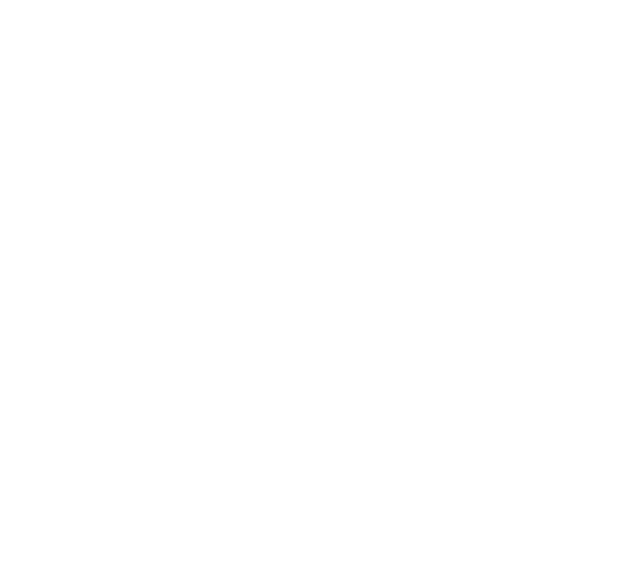
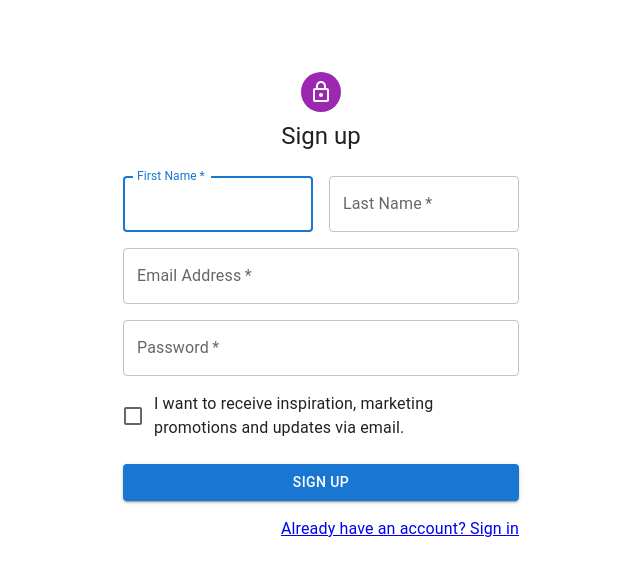
Before and after one commit to AnaniyaLegesse/uninet_admin_vite, a React (Vite) app: page /signup in a window 1280 px wide. Before the commit this address had no page. Shown: the top 576 px of the page, without its empty margins (319-959 px from the left). Built offline with nearby package versions, Linux system fonts and the light colour scheme.

Commit message:
Update on Auth pages UI

```diff
--- a/src/App.jsx
+++ b/src/App.jsx
@@ -12,6 +12,8 @@
 import Profile from "./pages/profile/Profile";
 import Setting from "./pages/setting/Setting";
 import Notification from "./pages/notification/Notification";
+import SignIn from "./pages/sign-in/SignIn";
+import SignUp from "./pages/sign-up/SignUp";
 
 function App() {
   const { darkMode } = useContext(DarkModeContext);
@@ -28,6 +30,9 @@
         <Routes>
           <Route path="/">
             <Route path="login" element={<Login />} />
+            <Route path="signin" element={<SignIn />} />
+            <Route path="signup" element={<SignUp />} />
+
             <Route
               index
               element={
@@ -36,6 +41,7 @@
                 </RequireAuth>
               }
             />
+
             <Route path="users">
 
               <Route
--- /dev/null
+++ b/src/pages/sign-in/SignIn.jsx
@@ -0,0 +1,94 @@
+import React from 'react'
+import Avatar from '@mui/material/Avatar';
+import Button from '@mui/material/Button';
+import CssBaseline from '@mui/material/CssBaseline';
+import TextField from '@mui/material/TextField';
+import FormControlLabel from '@mui/material/FormControlLabel';
+import Checkbox from '@mui/material/Checkbox';
+import { Link } from "react-router-dom";
+import Grid from '@mui/material/Grid';
+import Box from '@mui/material/Box';
+import LockOutlinedIcon from '@mui/icons-material/LockOutlined';
+import Typography from '@mui/material/Typography';
+import Container from '@mui/material/Container';
+
+const SignIn = () =>  {
+    const handleSubmit = (event) => {
+        event.preventDefault();
+        const data = new FormData(event.currentTarget);
+        console.log({
+          email: data.get('email'),
+          password: data.get('password'),
+        });
+      };
+
+      return (
+          <Container component="main" maxWidth="xs">
+            <CssBaseline />
+            <Box
+              sx={{
+                marginTop: 8,
+                display: 'flex',
+                flexDirection: 'column',
+                alignItems: 'center',
+              }}
+            >
+              <Avatar sx={{ m: 1, bgcolor: 'secondary.main' }}>
+                <LockOutlinedIcon />
+              </Avatar>
+              <Typography component="h1" variant="h5">
+                Sign in
+              </Typography>
+              <Box component="form" onSubmit={handleSubmit} noValidate sx={{ mt: 1 }}>
+                <TextField
+                  margin="normal"
+                  required
+                  fullWidth
+                  id="email"
+                  label="Email Address"
+                  name="email"
+                  autoComplete="email"
+                  autoFocus
+                />
+                <TextField
+                  margin="normal"
+                  required
+                  fullWidth
+                  name="password"
+                  label="Password"
+                  type="password"
+                  id="password"
+                  autoComplete="current-password"
+                />
+                <FormControlLabel
+                  control={<Checkbox value="remember" color="primary" />}
+                  label="Remember me"
+                />
+                <Button
+                  type="submit"
+                  fullWidth
+                  variant="contained"
+                  sx={{ mt: 3, mb: 2 }}
+                >
+                  Sign In
+                </Button>
+                <Grid container>
+                  <Grid item xs>
+                    <Link href="#" variant="body2">
+                      Forgot password?
+                    </Link>
+                  </Grid>
+                  <Grid item>
+                    <Link to="/sign-up" variant="body2">
+                      {"Don't have an account? Sign Up"}
+                    </Link>
+                  </Grid>
+                </Grid>
+              </Box>
+            </Box>
+          </Container>
+
+      );
+    }
+
+export default SignIn
--- /dev/null
+++ b/src/pages/sign-up/SignUp.jsx
@@ -0,0 +1,116 @@
+import React from 'react'
+import Avatar from '@mui/material/Avatar';
+import Button from '@mui/material/Button';
+import CssBaseline from '@mui/material/CssBaseline';
+import TextField from '@mui/material/TextField';
+import FormControlLabel from '@mui/material/FormControlLabel';
+import Checkbox from '@mui/material/Checkbox';
+import { Link } from "react-router-dom";
+import Grid from '@mui/material/Grid';
+import Box from '@mui/material/Box';
+import LockOutlinedIcon from '@mui/icons-material/LockOutlined';
+import Typography from '@mui/material/Typography';
+import Container from '@mui/material/Container';
+
+const SignUp = () => {
+  const handleSubmit = (event) => {
+    event.preventDefault();
+    const data = new FormData(event.currentTarget);
+    console.log({
+      email: data.get('email'),
+      password: data.get('password'),
+    });
+  };
+
+  return (
+
+      <Container component="main" maxWidth="xs">
+        <CssBaseline />
+        <Box
+          sx={{
+            marginTop: 8,
+            display: 'flex',
+            flexDirection: 'column',
+            alignItems: 'center',
+          }}
+        >
+          <Avatar sx={{ m: 1, bgcolor: 'secondary.main' }}>
+            <LockOutlinedIcon />
+          </Avatar>
+          <Typography component="h1" variant="h5">
+            Sign up
+          </Typography>
+          <Box component="form" noValidate onSubmit={handleSubmit} sx={{ mt: 3 }}>
+            <Grid container spacing={2}>
+              <Grid item xs={12} sm={6}>
+                <TextField
+                  autoComplete="given-name"
+                  name="firstName"
+                  required
+                  fullWidth
+                  id="firstName"
+                  label="First Name"
+                  autoFocus
+                />
+              </Grid>
+              <Grid item xs={12} sm={6}>
+                <TextField
+                  required
+                  fullWidth
+                  id="lastName"
+                  label="Last Name"
+                  name="lastName"
+                  autoComplete="family-name"
+                />
+              </Grid>
+              <Grid item xs={12}>
+                <TextField
+                  required
+                  fullWidth
+                  id="email"
+                  label="Email Address"
+                  name="email"
+                  autoComplete="email"
+                />
+              </Grid>
+              <Grid item xs={12}>
+                <TextField
+                  required
+                  fullWidth
+                  name="password"
+                  label="Password"
+                  type="password"
+                  id="password"
+                  autoComplete="new-password"
+                />
+              </Grid>
+              <Grid item xs={12}>
+                <FormControlLabel
+                  control={<Checkbox value="allowExtraEmails" color="primary" />}
+                  label="I want to receive inspiration, marketing promotions and updates via email."
+                />
+              </Grid>
+            </Grid>
+            <Button
+              type="submit"
+              fullWidth
+              variant="contained"
+              sx={{ mt: 3, mb: 2 }}
+            >
+              Sign Up
+            </Button>
+            <Grid container justifyContent="flex-end">
+              <Grid item>
+                <Link to="/sign-in" variant="body2">
+                  Already have an account? Sign in
+                </Link>
+              </Grid>
+            </Grid>
+          </Box>
+        </Box>
+      </Container>
+
+  );
+}
+
+export default SignUp
```
